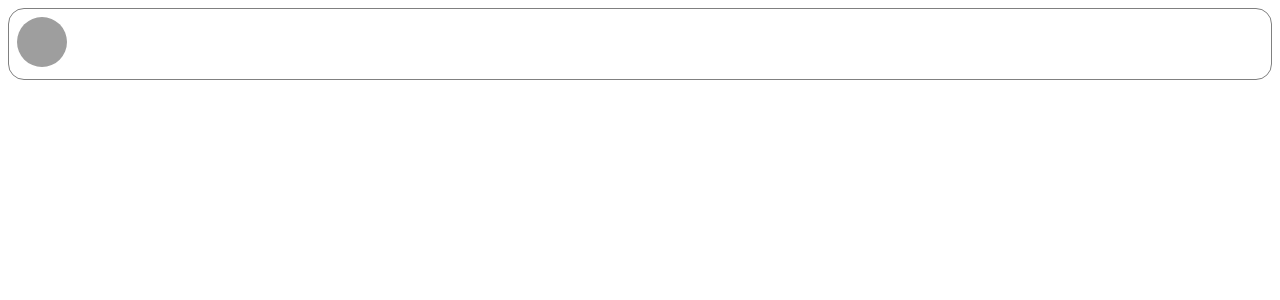
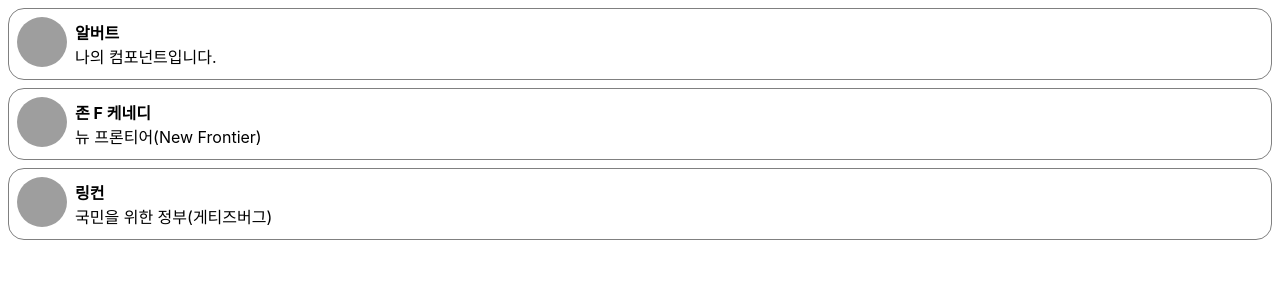
Before and after one commit to SJF02/ReactEx, a React (Create React App) app in the folder ch04_component/: page / in a window 1280 px wide. Shown: the top 300 px of the page. Built offline with nearby package versions, Linux system fonts and the light colour scheme; grey boxes are pictures that could not be loaded.

Commit message:
컴포넌트 여러 개 생성

```diff
--- a/ch04_component/src/ex14_commentlist/CommentList.jsx
+++ b/ch04_component/src/ex14_commentlist/CommentList.jsx
@@ -3,7 +3,9 @@ import Comment from "./Comment";
 function CommentList(props){
     return (
         <div>
-            <Comment />
+            <Comment name={"알버트"} comment={"나의 컴포넌트입니다."} />
+            <Comment name={"존 F 케네디"} comment={"뉴 프론티어(New Frontier)"} />
+            <Comment name={"링컨"} comment={"국민을 위한 정부(게티즈버그)"} />
         </div>
     )
 }
```
